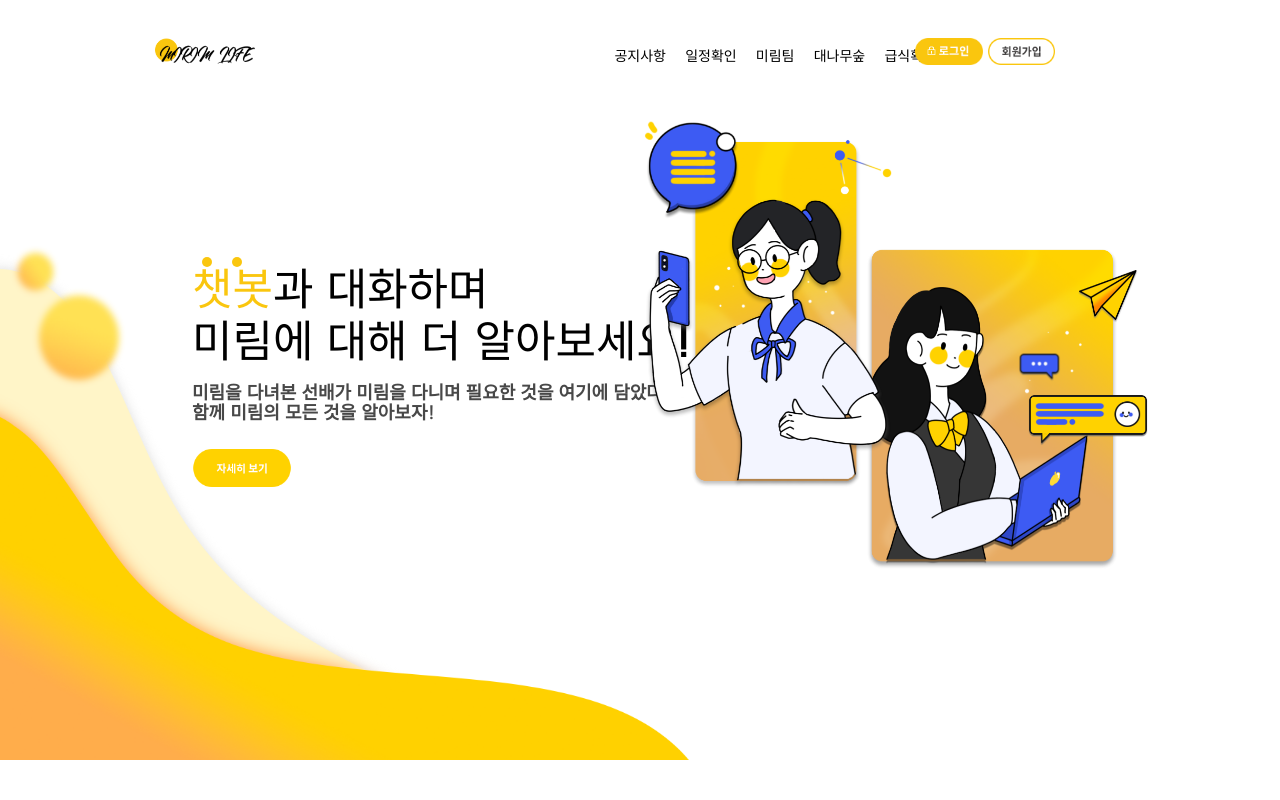
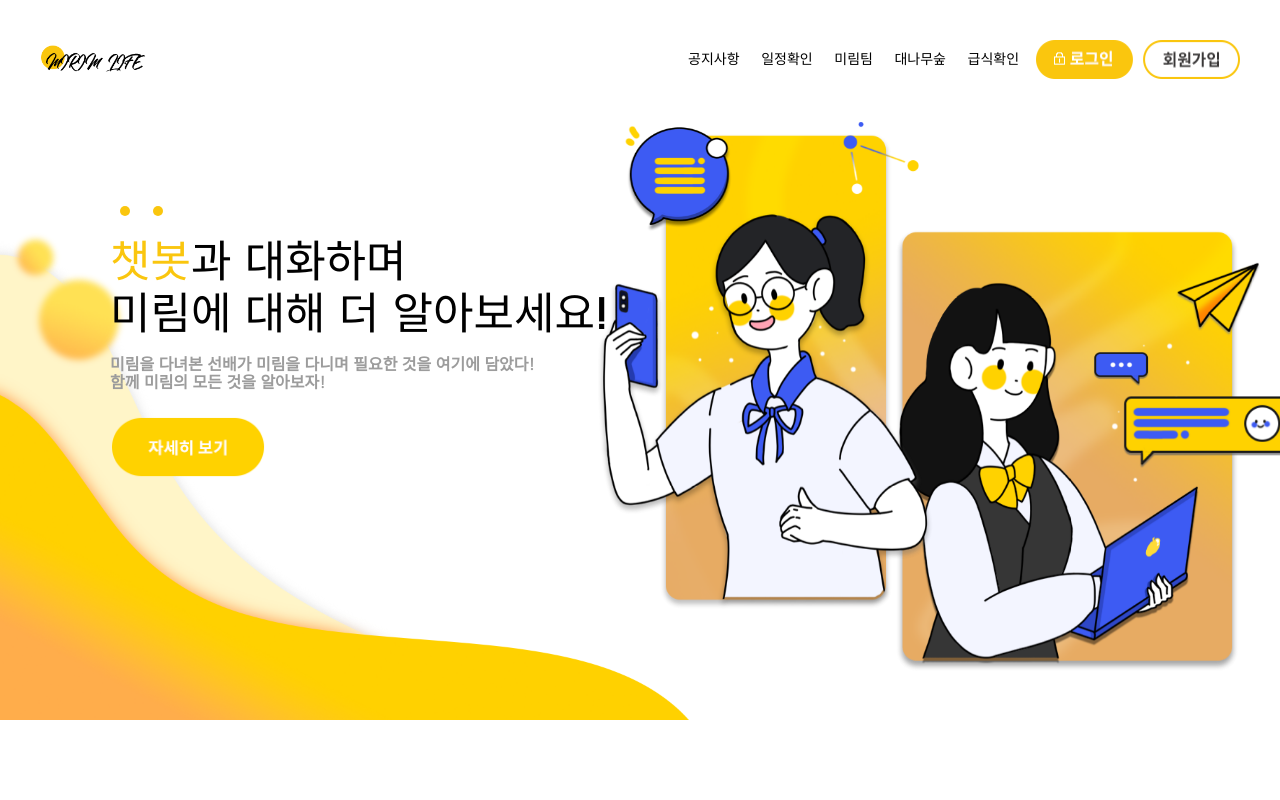
Before and after one commit to MirimLife/MirimLife, a PHP site: page / in a window 1280 px wide. Run offline with PHP 8.4, Linux system fonts and the light colour scheme.

Commit message:
메인화면 코드 변경 🔨

```diff
--- a/CSS/index.css
+++ b/CSS/index.css
@@ -1,101 +1,58 @@
 @import "./index-ani.css";
 
-body
-{
-    margin: 0 auto;
+
+#username{
+    font-size: 14px;
+    font-family: 'Noto Sans KR', sans-serif;
+    display: inline;
 }
 
-ol,ul
-{
-    list-style-type: none;
+#LogOut{
+    font-size: 14px;
+    font-family: 'Noto Sans KR', sans-serif;
 }
 
-#wrapper{
-    margin: 0;
+.container {
+    position: relative;
     width: 100%;
+    z-index: 1;
 }
 
-a{
-    text-decoration: none;
-    color:black;
+/* 왼쪽 content */
+.content-Left{
+    position: absolute;
+    margin-top: 80px;
+    margin-left: 70px;
 }
 
-#BG{
-    z-index: 1;
-    width: 100%;
-    height: 760px;
-}
-
-input:focus {outline:none;}
-
-#Logo{
-    position: absolute;
-    width: 8%;
-    z-index: 0;
-    top: 5%;
-    margin-left:12%;
-}
-
-.Sign{
-    position: absolute;
-    font-family: 'Noto Sans KR', sans-serif;
-    width: 12%;
-    right: 16.5%;
-    top: 5%;
-}
-
-.Sign-In{
-    width: 44%;
-    margin-right: 5px;
-}
-
-.Sign-Up{
-    width: 44%;
-}
-
-.Menu{
-    position: absolute;
-    top: 4%;
-    right: 22%;
-    width: 30%;
-    font-size: 14px;
-}
-
-.Menu-item{
-    float: left;
-    font-family: 'Noto Sans KR', sans-serif;
-    margin-right: 5%;
-}
-
-.Cont{
-    position: absolute;
-    top: 32%;
-    left: 15%;
-}
-
-.Cont-cont1{
+.cont1{
     font-size: 44px;
     font-family: 'Do Hyeon', sans-serif;
     line-height: 8px;
 }
 
-.Cont-cont2{
-    font-size: 18px;
+.cont2{
+    font-size: 16px;
     line-height: 2px;
     font-weight: bold;
     font-family: 'Nanum Gothic', sans-serif;
-    color: #484848;
+    color: #9c9c9c;
 }
 
 #seeMore{
-    width: 20%;
+    width: 156px;
+    height: 64px;
     margin-top: 3%;
 }
 
+#chat{
+    color: #fac60e;
+}
+
+/* 동그라미 */
 #Circle1{
-    position: absolute;
-    left: 2%;
-    top: 5%;
+    display: inline-block;
+    margin-left: 10px;
     width: 10px;
     height: 10px;
     background: #fac60e;
@@ -103,67 +60,85 @@ input:focus {outline:none;}
 }
 
 #Circle2{
-    position: absolute;
-    left: 8%;
-    top: 5%;
+    display: inline-block;
+    margin-left: 10px;
     width: 10px;
     height: 10px;
     background: #fac60e;
     border-radius: 50%;
 }
 
-#chat{
-    color: #fac60e;
+
+.content-Right{
+    position: absolute;
+    margin-left: 550px;
 }
 
-/*left content*/
-.title-in-top-1{
-    position: absolute;
-    width: 8%;
-    top: 15%;
-    right: 42%;
+.left-content{
+    position: relative;
+    display: inline-block;
+    width: 360px;
+    height: 500px;
+    z-index: 1;
 }
 
-.title-in-top-1-2{
+.left-content-people{
     position: absolute;
-    width: 5%;
-    top: 18%;
-    right: 30%;
+    width: 350px;
+    height: 500px;
 }
 
-#IMG1{
+.left-content-bubble{
     position: absolute;
-    width: 20%;
-    top: 17%;
-    right: 30%;
+    width: 115px;
+    height: 115px;
+    margin-left: 30px;
 }
 
-
-/* right content*/
-.title-in-top-2-1{
+.left-content-deco{
     position: absolute;
-    width: 3.5%;
-    top: 46%;
-    right: 17%;
+    width: 85px;
+    height: 80px;
+    margin-left: 250px;
 }
 
-.title-in-top-2-2{
-    position: absolute;
-    width: 10%;
-    top: 51%;
-    right: 10%;
+/* 오른쪽 content */
+.right-content{
+    position: relative;
+    display: inline;
+    left: -58px;
+    width: 450px;
+    height: 817px;
+    z-index: 0;
 }
 
-.title-in-top-2-3{
+.right-content-people{
     position: absolute;
-    width: 5%;
-    top: 35%;
-    right: 11%;
+    padding-top: 105px;
+    width: 350px;
+    height: 450px;
 }
 
-#IMG2{
+.right-content-buble1{
     position: absolute;
-    width: 20%;
-    top: 32%;
-    right: 12.5%;
+    padding-top: 230px;
+    padding-left: 200px;
+    width: 60px;
+    height: 40px;
 }
+
+.right-content-buble2{
+    position: absolute;
+    padding-top: 270px;
+    padding-left: 225px;
+    width: 180px;
+    height: 80px;
+}
+
+.right-content-air{
+    position: absolute;
+    padding-top: 140px;
+    padding-left: 280px;
+    width: 90px;
+    height: 80px;
+}
--- a/index.php
+++ b/index.php
@@ -4,18 +4,35 @@
     <meta charset="UTF-8">
     <meta name="viewport" content="width=device-width, initial-scale=1.0">
     <meta http-equiv="X-UA-Compatible" content="ie=edge">
-    <link rel="stylesheet" type="text/css" href="./CSS/index.css?ver=1.3">
+
+    <!-- css -->
+    <link rel="stylesheet" type="text/css" href="./CSS/reset.css?ver=1.1">
+    <link rel="stylesheet" type="text/css" href="./CSS/index.css?ver=1.4">
     <link rel="stylesheet" type="text/css" href="./CSS/index-ani.css?ver=1.1">
+
     <link rel="shortcut icon" href="IMG/Icon/favicon___.png">
     <link rel="icon" href="IMG/Icon/favicon___.png">
 
+    <!-- google 폰트 -->
     <link href="https://fonts.googleapis.com/css?family=Noto+Sans+KR&display=swap" rel="stylesheet">
     <link href="https://fonts.googleapis.com/css?family=Do+Hyeon|Noto+Sans+KR:900&display=swap" rel="stylesheet">
     <link href="https://fonts.googleapis.com/css?family=Nanum+Gothic:400,700&display=swap" rel="stylesheet">
+
     <title>MirimLife</title>
 </head>
 <body style = "position: fixed;" oncontextmenu='return false' onselectstart='return false' ondragstart='return false'>
+
+    <div id="BG">
+        <img src="IMG/Main/BG.png" id="BG-img">
+    </div>
+
     <div id="wrapper">
+        <!-- 메뉴 바 -->
+        <div id="nav">
+            <a href="index.php" id="Logo">
+                <img id="Logo-img" src="IMG/Main/logo.png">
+            </a>
+
             <ul class="Menu">
                 <li class="Menu-item"><a href = "Notice.php">공지사항</a></li>
                 <li class="Menu-item"><a href = "#">일정확인</a></li>
@@ -24,7 +41,7 @@
                 <li class="Menu-item"><a href = "#">급식확인</a></li>
             </ul>
 
-        <div class="Sign">
+            <div class="Sign"> <!-- 로그인, 회원가입 버튼-->
                 <?php
                     session_start();
 
@@ -40,9 +57,9 @@
                         if(mysqli_num_rows($result) > 0) {
                             $row = mysqli_fetch_array($result);
                             $name = $row['name'];
-                        echo "{$name}님&nbsp;";
+                            echo "<p id='username'>{$name}님&nbsp;</p>";
                         }
-                    echo "<a href='logout.php'>로그아웃</a>";
+                        echo "<a id='LogOut'  href='logout.php'>로그아웃</a>";
                     }
                     else {
                         echo '<a href="SignIn.html"><img class="Sign-In" src="IMG/Main/Login.png"></a>';
@@ -50,38 +67,40 @@
                     }
                 ?>
             </div>
-
-        <div class="Cont fade-in-top">
-            <div class="Cont-cont1">
+        </div>
+        <!-- nav 태그 닫기 -->
+        <div class="container">
+            <div class="content-Left">
+                <div class="cont1">
                     <div id="Circle1" class="bounce-in-top-1"></div>
                     <div id="Circle2" class="bounce-in-top-2"></div>
                     <p><span id="chat">챗봇</span>과 대화하며</p>
                     <p>미림에 대해 더 알아보세요!</p>
                 </div>
                 <!-- <hr style="width: 550px; margin-top: -20px;"> -->
-            <div class="Cont-cont2">
+                <div class="cont2">
                     <p>미림을 다녀본 선배가 미림을 다니며 필요한 것을 여기에 담았다!</p>
                     <p>함께 미림의 모든 것을 알아보자!</p>
                 </div>
                 <img id="seeMore" src="img/Main/SeeMore.png">
             </div>
 
+            <div class="content-Right">
+                <div class="left-content">
+                    <img class="left-content-people tilt-in-top-1" src="IMG/Main/LP/people.png">
+                    <img class="left-content-bubble slide-top" src="IMG/Main/LP/bubble.png">
+                    <img class="left-content-deco" src="IMG/Main/LP/deco.png">
+                </div>
 
                 <div class="right-content">
-            <img id="IMG2" class="tilt-in-top-2" src="IMG/Main/RP/people.png">
-            <img class="title-in-top-2-1 slide-top" src="IMG/Main/RP/bubble1.png">
-            <img class="title-in-top-2-2 slide-top" src="IMG/Main/RP/bubble2.png">
-            <img class="title-in-top-2-3 slide-tr" src="IMG/Main/RP/air.png">
+                    <img class="right-content-people tilt-in-top-2" src="IMG/Main/RP/people.png">
+                    <img class="right-content-buble1 slide-top" src="IMG/Main/RP/bubble1.png">
+                    <img class="right-content-buble2 slide-top" src="IMG/Main/RP/bubble2.png">
+                    <img class="right-content-air slide-tr" src="IMG/Main/RP/air.png">
+                </div>
             </div>
 
-        <div class="left-content">
-            <img id="IMG1" class="tilt-in-top-1" src="IMG/Main/LP/people.png">
-            <img class="title-in-top-1 slide-top" src="IMG/Main/LP/bubble.png">
-            <img class="title-in-top-1-2" src="IMG/Main/LP/deco.png">
         </div>
-
-        <a href="index.php"><img id="Logo" src="IMG/Main/logo.png"></a>
-        <img id="BG" src="IMG/Main/BG.png">
     </div>
 </body>
 </html>
```
Lines whose indentation alone changed are shown as unchanged.
